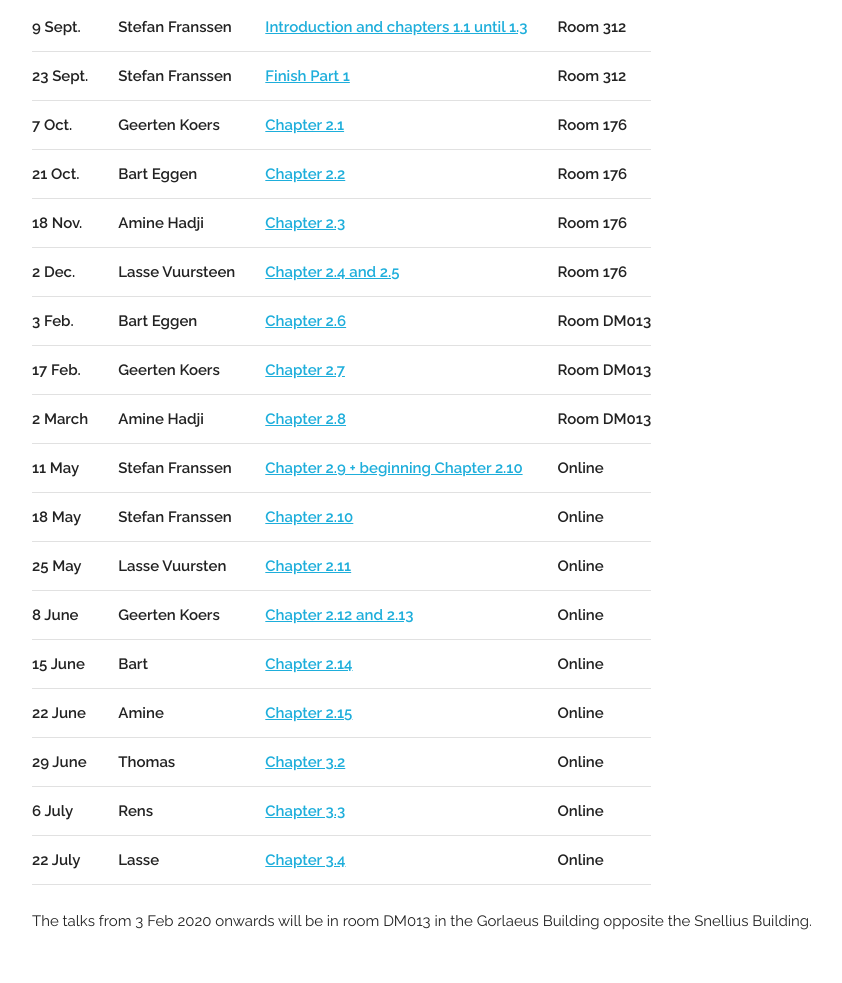
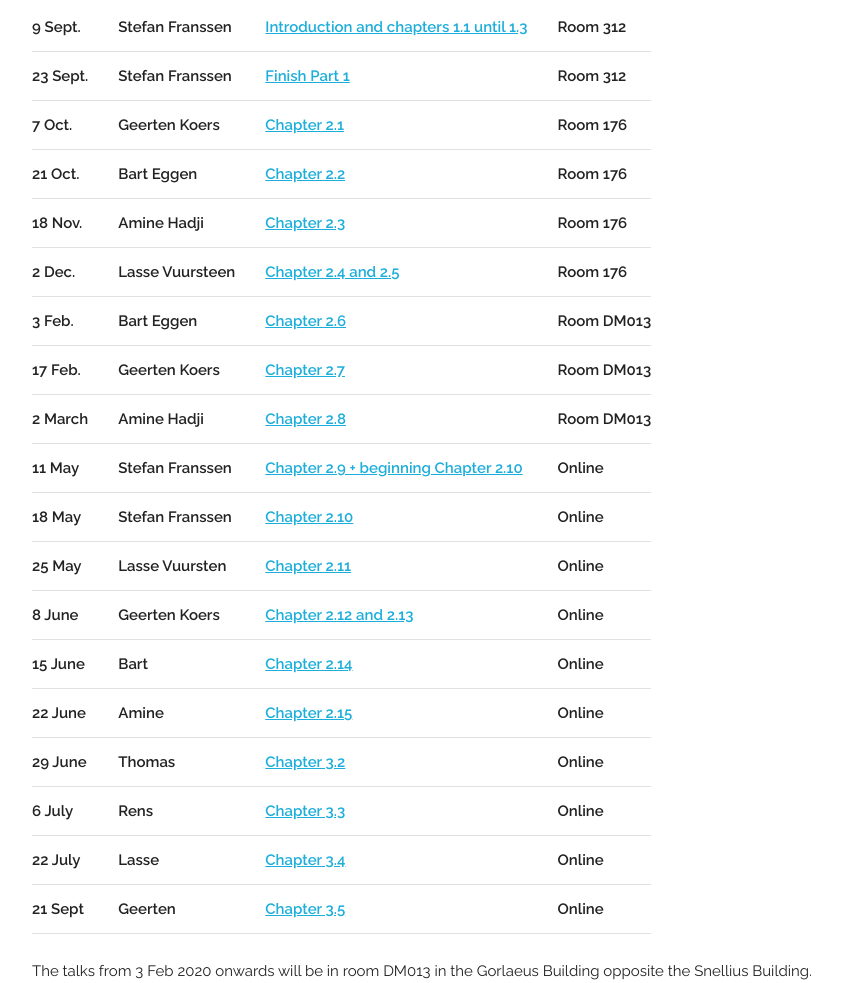
Before and after one commit to sempf1992/sempf1992.github.io, a plain HTML site: page reading_group.html in a window 1280 px wide. Shown: the part 677-1660 px from the top of the page, without its empty margins (128-970 px from the left). Before the commit the page ends 1610 px from the top, so only its background shows below. Drawn offline with Linux system fonts and the light colour scheme.

Commit message:
added Geertens talk 21-09-2020

```diff
--- a/reading_group.html
+++ b/reading_group.html
@@ -361,8 +361,20 @@
           </th>
         </tr>
         <tr>
+          <th>
+            21 Sept
+          </th>
+          <th>
+            Geerten
+          </th>
+          <th>
+              <a href="ch35.pdf">Chapter 3.5</a>
+          </th>
+          <th>
+            Online
+          </th>
+        </tr>
 
-        </tr>
       </table>
        The talks from 3 Feb 2020 onwards will be in room DM013 in the Gorlaeus Building opposite the Snellius Building.
     </div>
```
